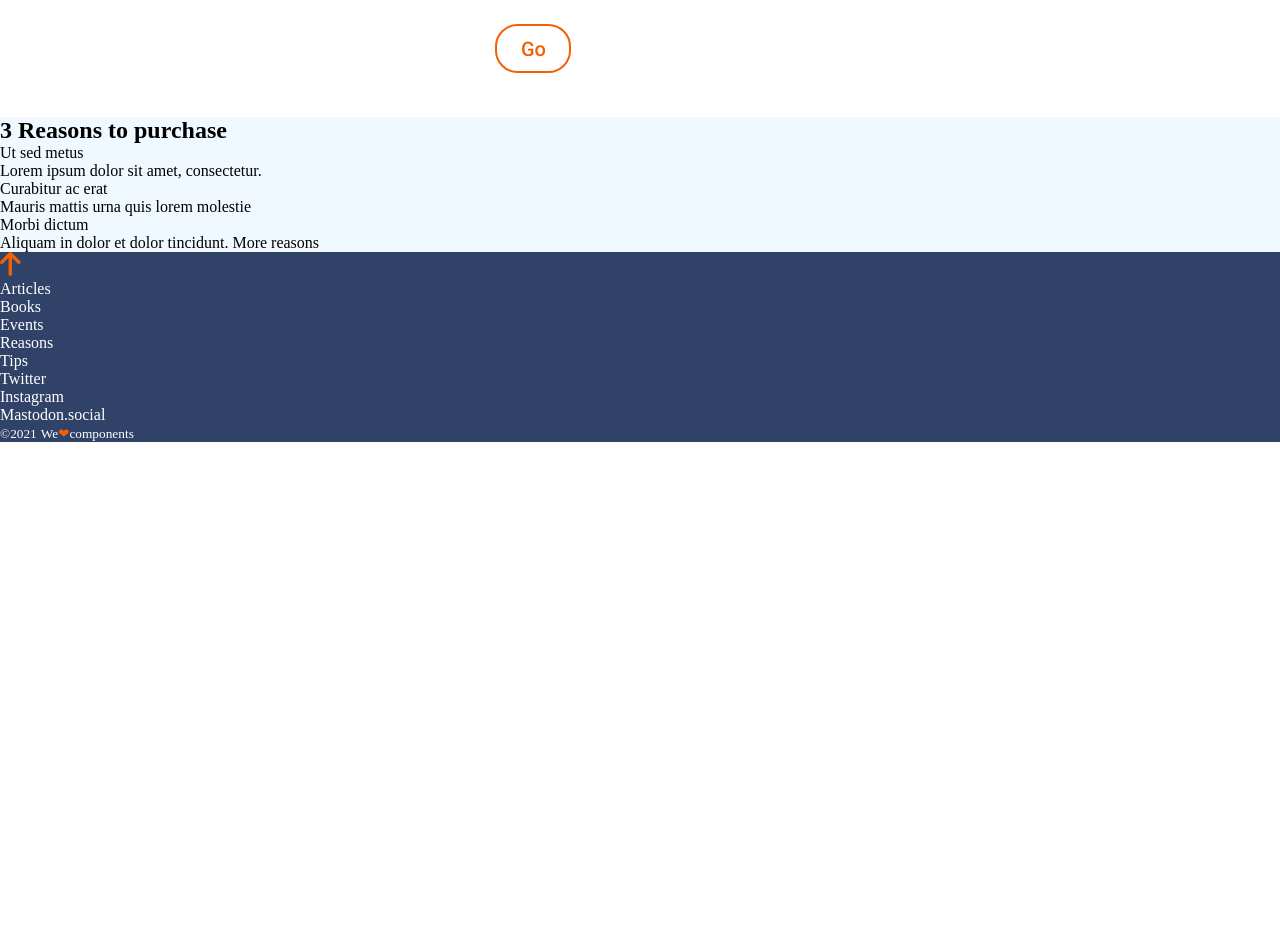
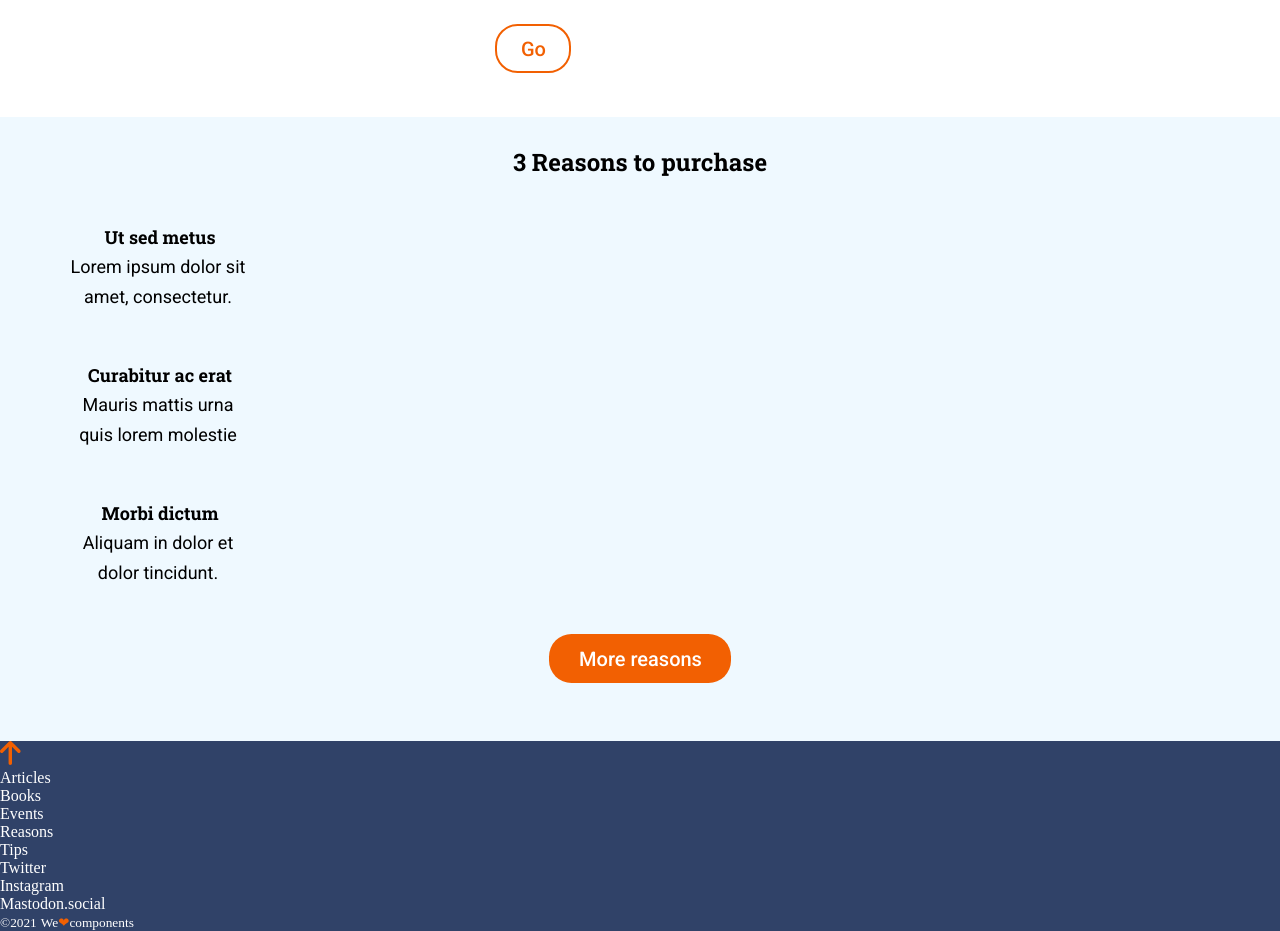
Before and after one commit to crisgruiz/modulo-1-evaluacion-final-crisgruiz, a website: page src/html/index.html in a window 1280 px wide. Shown: the part 1059-1990 px from the top of the page. Before the commit the page ends 1501 px from the top, so only its background shows below. Drawn offline with nearby package versions, Linux system fonts and the light colour scheme; files that its build step writes are made by us from their sources; files whose address does not match are found by name.

Commit message:
Add reasons html and scss files

```diff
--- a/src/html/partials/description.html
+++ b/src/html/partials/description.html
@@ -8,6 +8,8 @@
     </p>
   </div>
   <div class="description__bottom">
-    <a class="description__bottom--text bottom" href="" title="Go">Go</a>
+    <a class="description__bottom--text description-bottom" href="https://adalab.es/" title="Go"
+      >Go</a
+    >
   </div>
 </section>
--- a/src/html/partials/reasons.html
+++ b/src/html/partials/reasons.html
@@ -1,17 +1,27 @@
 <section id="reasons" class="reasons">
-  <div>
-    <h2 class="reasons__title">3 Reasons to purchase</h2>
-    <div class="reasons__items">
-      <p>Ut sed metus</p>
-      <p>Lorem ipsum dolor sit amet, consectetur.</p>
+  <h2 class="reasons__title">3 Reasons to purchase</h2>
+  <div class="reasons__container">
+    <div class="reasons__items reasons__items--item1">
+      <h3 class="reasons__items--title">Ut sed metus</h3>
+      <p class="reasons__items--text">
+        Lorem ipsum dolor sit amet, consectetur.
+      </p>
     </div>
-    <div class="reasons__items">
-      <p>Curabitur ac erat</p>
-      <p>Mauris mattis urna quis lorem molestie</p>
+    <div class="reasons__items reasons__items--item2">
+      <h3 class="reasons__items--title">Curabitur ac erat</h3>
+      <p class="reasons__items--text">Mauris mattis urna quis lorem molestie</p>
     </div>
-    <div class="reasons__items">
-      <p>Morbi dictum</p>
-      <p>Aliquam in dolor et dolor tincidunt. More reasons</p>
+    <div class="reasons__items reasons__items--item3">
+      <h3 class="reasons__items--title">Morbi dictum</h3>
+      <p class="reasons__items--text">Aliquam in dolor et dolor tincidunt.</p>
     </div>
   </div>
+  <div class="reasons__bottom">
+    <a
+      class="reasons__bottom--text reasons-bottom"
+      href="https://adalab.es/"
+      title="More reasons"
+      >More reasons</a
+    >
+  </div>
 </section>
--- a/src/scss/layout/_description.scss
+++ b/src/scss/layout/_description.scss
@@ -49,7 +49,7 @@
     }
   }
 }
-.bottom {
+.description-bottom {
   text-decoration: none;
   transition: color ease 1.5s, border-color ease 1.5s,
     background-color ease 1.5s;
--- a/src/scss/layout/_hero.scss
+++ b/src/scss/layout/_hero.scss
@@ -14,10 +14,10 @@
     &--title {
       width: 290px;
       height: 110px;
-      margin: 235px 15px 0px 15px;
+      margin: 240px 15px 0px 15px;
       text-shadow: 0 2px 3px rgba(0, 0, 0, 0.2);
       font-family: $font-titles;
-      font-size: 42px;
+      font-size: 41px;
       line-height: 1.31;
       text-align: center;
       color: $color-text-hero;
--- a/src/scss/layout/_reasons.scss
+++ b/src/scss/layout/_reasons.scss
@@ -1,3 +1,65 @@
 .reasons {
+  padding: 30px 15px 60px;
   background-color: $color-reasons;
+  // display: flex;
+  // flex-direction: column;
+  // justify-content: center;
+  // align-items: center;
+  @include normal-text() {
+  }
+  text-align: center;
+  &__title {
+    height: 30px;
+    font-family: $font-titles;
+    font-size: 24px;
+    font-weight: bold;
+    line-height: 1.25;
+    color: $color-main-text;
+  }
+  &__container {
+    margin: 0 53px;
+  }
+  &__items {
+    margin: 45px 0 0;
+    line-height: 1.67;
+    color: $color-main-text;
+    &--title {
+      width: 184px;
+      height: 30px;
+      font-family: $font-titles;
+      font-size: 18px;
+      font-weight: bold;
+    }
+    &--text {
+      width: 180px;
+      height: 63px;
+      font-family: $font-text;
+      font-size: 18px;
+      font-weight: normal;
+    }
+  }
+  &__bottom {
+    margin: 45px 53px 0;
+    &--text {
+      height: 45px;
+      font-family: $font-text;
+      font-size: 20px;
+      font-weight: 500;
+      line-height: 2.25;
+      text-align: center;
+      color: $color-text-botton;
+      border-radius: 22.5px;
+      background-color: $color-botton;
+      padding: 12.5px 29.5px 12.5px 30.5px;
+    }
+  }
 }
+.reasons-bottom {
+  text-decoration: none;
+  transition: color ease 1.5s, border ease 1.5s, background-color ease 1.5s;
+  &:hover {
+    color: $color-main-text;
+    border: $color-main-text 2px solid;
+    background-color: $color-description;
+  }
+}
```
